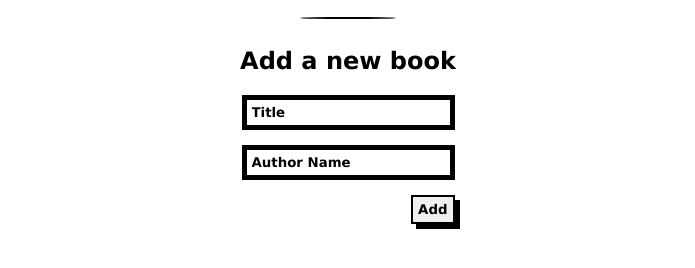
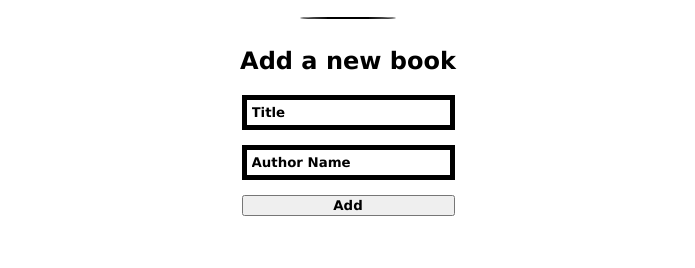
Before and after one commit to ichala/Awesome-books, a plain HTML site: page index.html in a window 1280 px wide. Shown: the part 122-390 px from the top of the page, without its empty margins (292-987 px from the left). Drawn offline with Linux system fonts and the light colour scheme.

Commit message:
Fix linter errors on CSS

```diff
--- a/style.css
+++ b/style.css
@@ -52,14 +52,12 @@ hr {
   display: flex;
   align-items: center;
   flex-direction: column;
-
 }
 
 .container #add-section .input-button-wrapper {
   display: flex;
   flex-direction: column;
   gap: 15px;
-
 }
 
 .container #add-section .input-button-wrapper input {
@@ -70,10 +68,3 @@ hr {
 .container #add-section .input-button-wrapper input::placeholder {
   color: black;
 }
-
-#add_Button {
-  border: 2px solid black;
-  box-shadow: 5px 5px black;
-  padding: 5px;
-  align-self: flex-end;
-}
```
